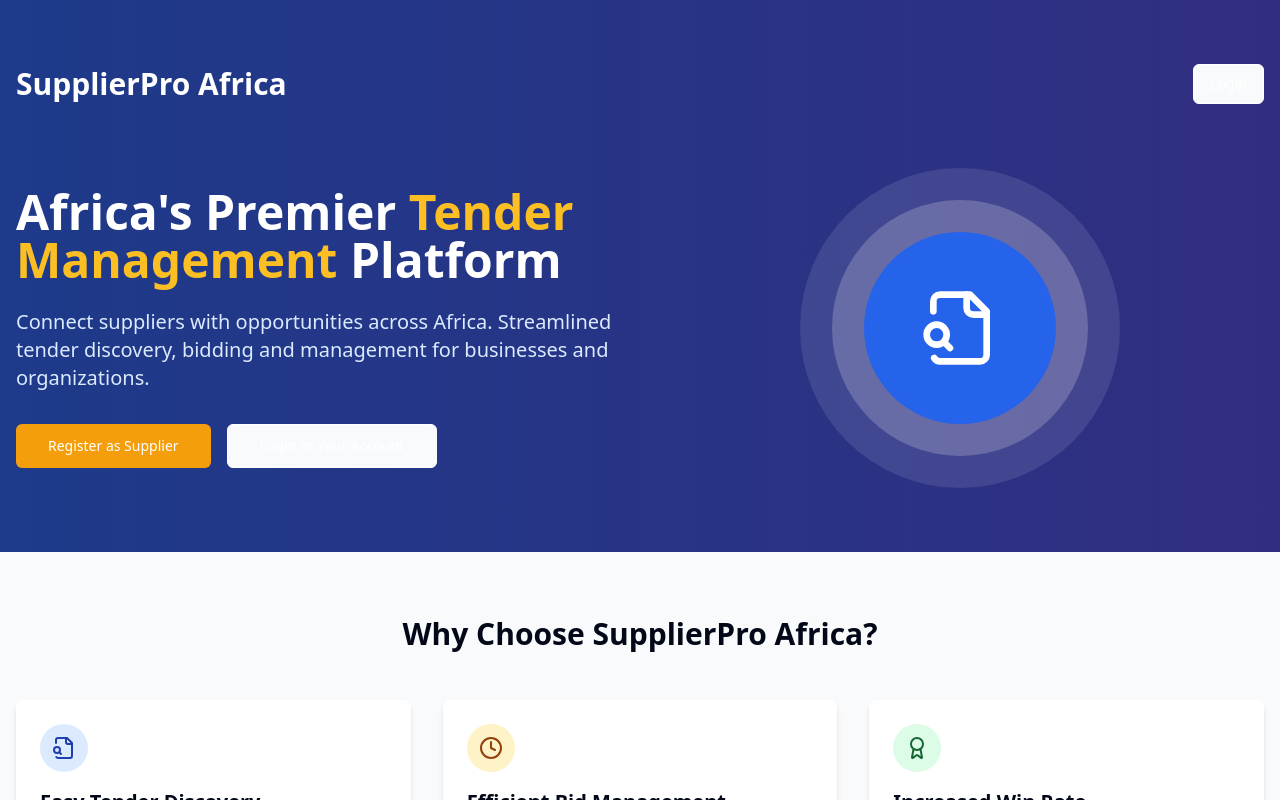
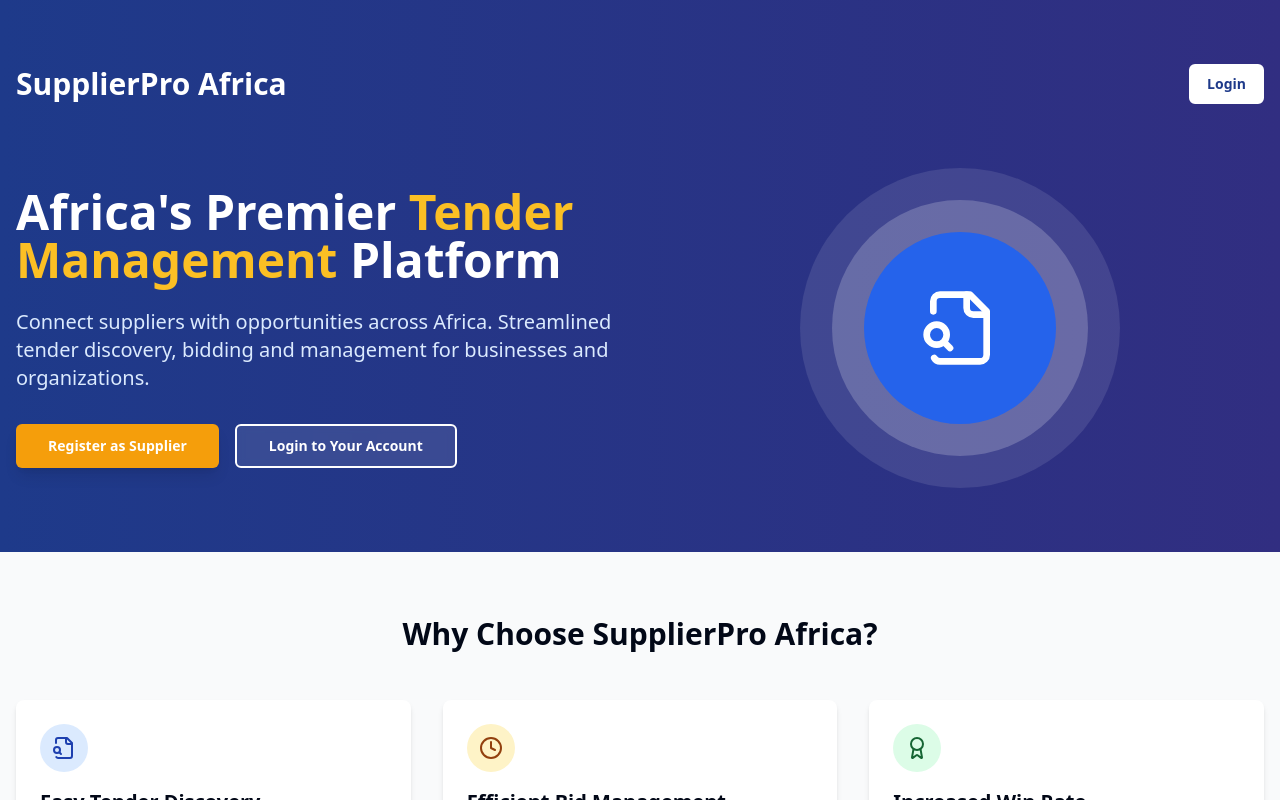
Before and after one commit to nakama-nitech/tender-flow-central, a React (Vite) app: page / in a window 1280 px wide. Shown: the top 800 px of the page. Built offline with nearby package versions, Linux system fonts and the light colour scheme.

Commit message:
Fix: Improve login button visibility
Adjust login button colors on the landing page for better visibility.

```diff
--- a/src/pages/LandingPage.tsx
+++ b/src/pages/LandingPage.tsx
@@ -1,4 +1,3 @@
-
 import React from 'react';
 import { Button } from '@/components/ui/button';
 import { Link } from 'react-router-dom';
@@ -14,7 +13,10 @@ const LandingPage: React.FC = () => {
             <h1 className="text-3xl font-bold">SupplierPro Africa</h1>
             <div className="flex gap-4">
               <Link to="/auth">
-                <Button variant="outline" className="text-white border-white hover:bg-white/10">
+                <Button
+                  variant="outline"
+                  className="bg-white text-blue-900 border-2 border-white hover:bg-blue-50 hover:text-blue-900 font-semibold"
+                >
                   Login
                 </Button>
               </Link>
@@ -31,12 +33,19 @@ const LandingPage: React.FC = () => {
               </p>
               <div className="flex flex-col sm:flex-row gap-4">
                 <Link to="/auth?signup=true">
-                  <Button size="lg" className="bg-amber-500 hover:bg-amber-600 text-white">
+                  <Button
+                    size="lg"
+                    className="bg-amber-500 hover:bg-amber-600 text-white font-semibold shadow-lg hover:shadow-xl transition-all"
+                  >
                     Register as Supplier
                   </Button>
                 </Link>
                 <Link to="/auth">
-                  <Button size="lg" variant="outline" className="text-white border-white hover:bg-white/10">
+                  <Button
+                    size="lg"
+                    variant="outline"
+                    className="bg-white/10 text-white border-2 border-white hover:bg-white/20 font-semibold backdrop-blur-sm"
+                  >
                     Login to Your Account
                   </Button>
                 </Link>
```
